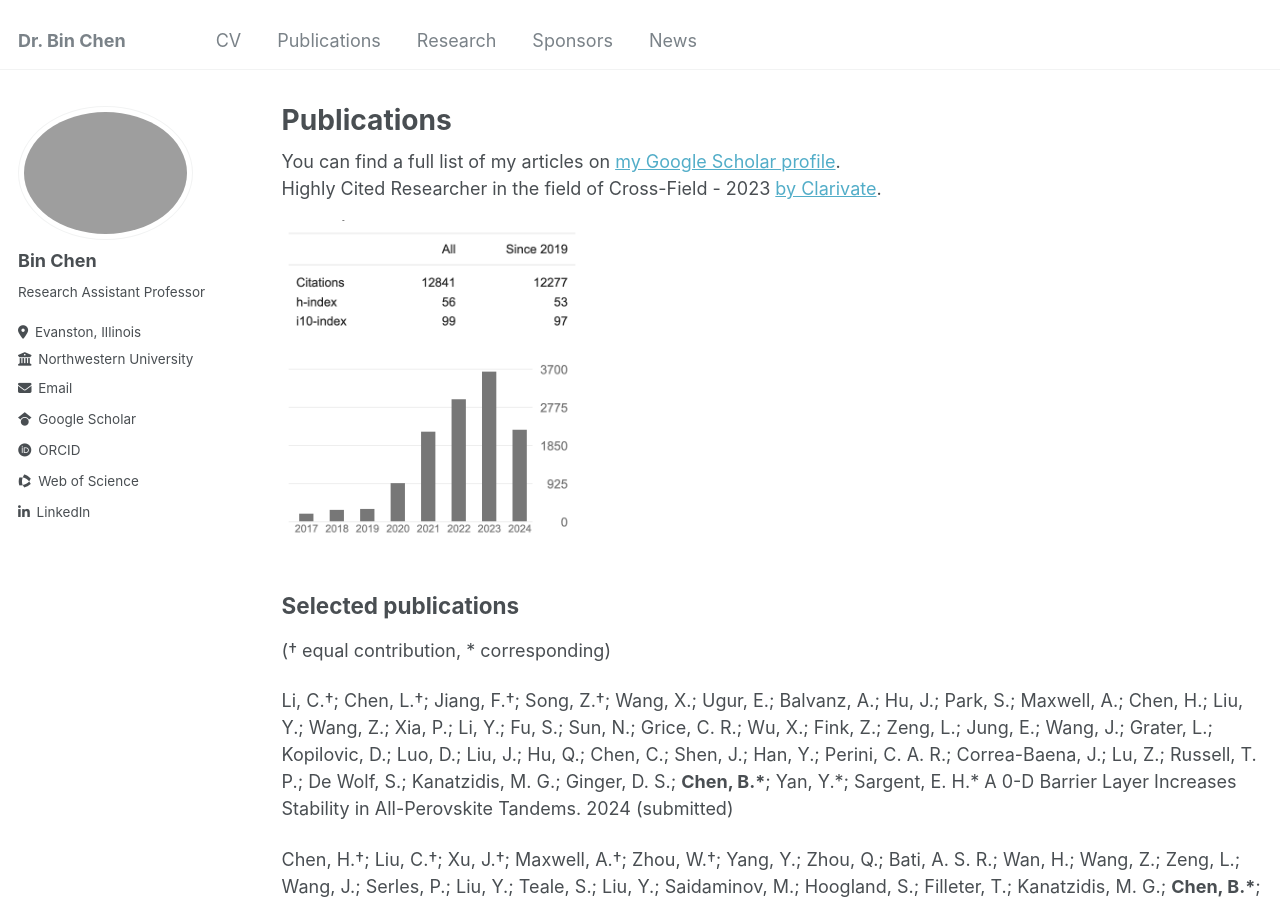
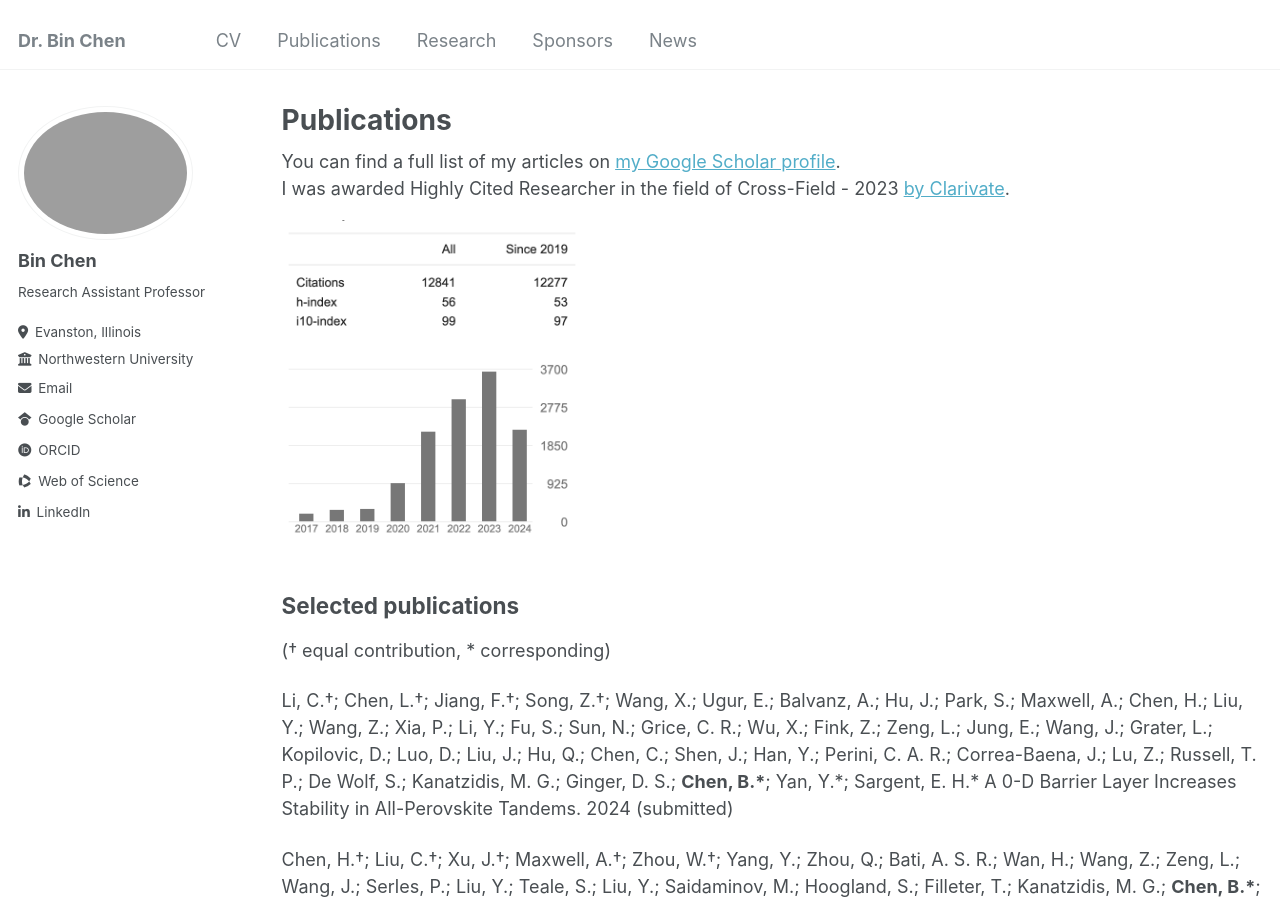
Before and after one commit to chenbinzero/chenbinzero.github.io, a Jekyll site: the page built from _pages/publications.md, in a window 1280 px wide and 900 px high. Built offline with Jekyll 4.4.1, drawn with Linux system fonts in a browser that asks for light colours; some web fonts are replaced.

Commit message:
Update publications.md

```diff
--- a/_pages/publications.md
+++ b/_pages/publications.md
@@ -10,7 +10,7 @@
 {% endif %}
 
 {% if site.author.webofscience %}
-  <div class="wordwrap">Highly Cited Researcher in the field of Cross-Field - 2023 <a href="{{site.author.webofscience}}">by Clarivate</a>.</div>
+  <div class="wordwrap">I was awarded Highly Cited Researcher in the field of Cross-Field - 2023 <a href="{{site.author.webofscience}}">by Clarivate</a>.</div>
 {% endif %}
 
 
```
